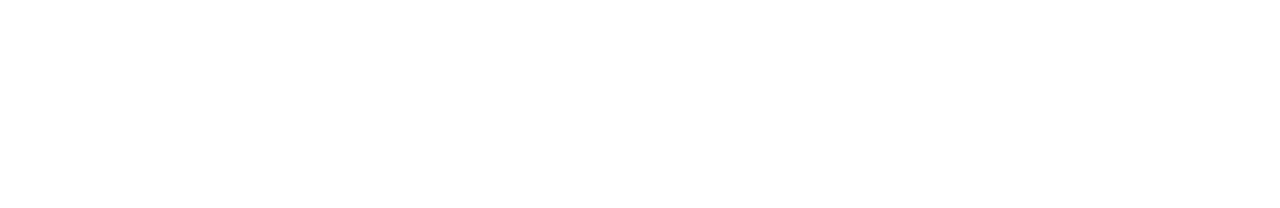
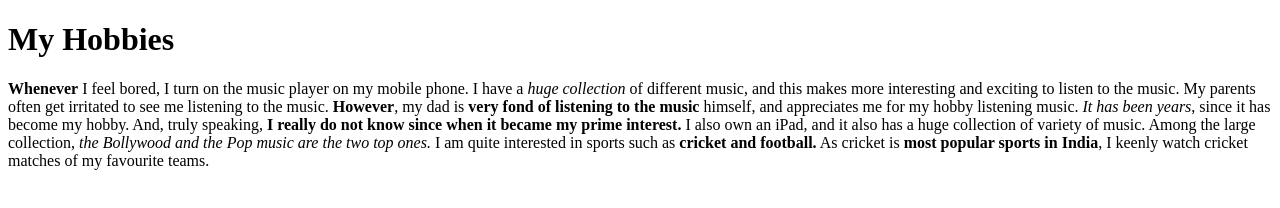
Before and after one commit to nbrar1282/week13, a plain HTML site: page index.html in a window 1280 px wide. Drawn offline with Linux system fonts and the light colour scheme.

Commit message:
Completed the paragraph about myself

```diff
--- a/index.html
+++ b/index.html
@@ -4,3 +4,17 @@
     <meta charset="utf-8">
     <title>Personal Website</title>
 </head>
+<body>
+    <h1>My Hobbies</h1>
+    <p><b>Whenever</b> I feel bored, I turn on the music player on my mobile phone.
+
+        I have a <em>huge collection</em> of different music, and this makes more interesting and exciting to listen to the music.
+         My parents often get irritated to see me listening to the music.
+         <b>However</b>, my dad is <strong>very fond of listening to the music</strong> himself, and appreciates me for my hobby listening music.
+          <em>It has been years</em>, since it has become my hobby. And, truly speaking, <strong>I really do not know since when it became my prime interest.</strong>
+           I also own an iPad, and it also has a huge collection of variety of music.
+           Among the large collection, <em>the Bollywood and the Pop music are the two top ones.</em>
+
+
+        I am quite interested in sports such as <b>cricket and football.</b>
+         As cricket is <strong>most popular sports in India</strong>, I keenly watch cricket matches of my favourite teams. </p>
```
